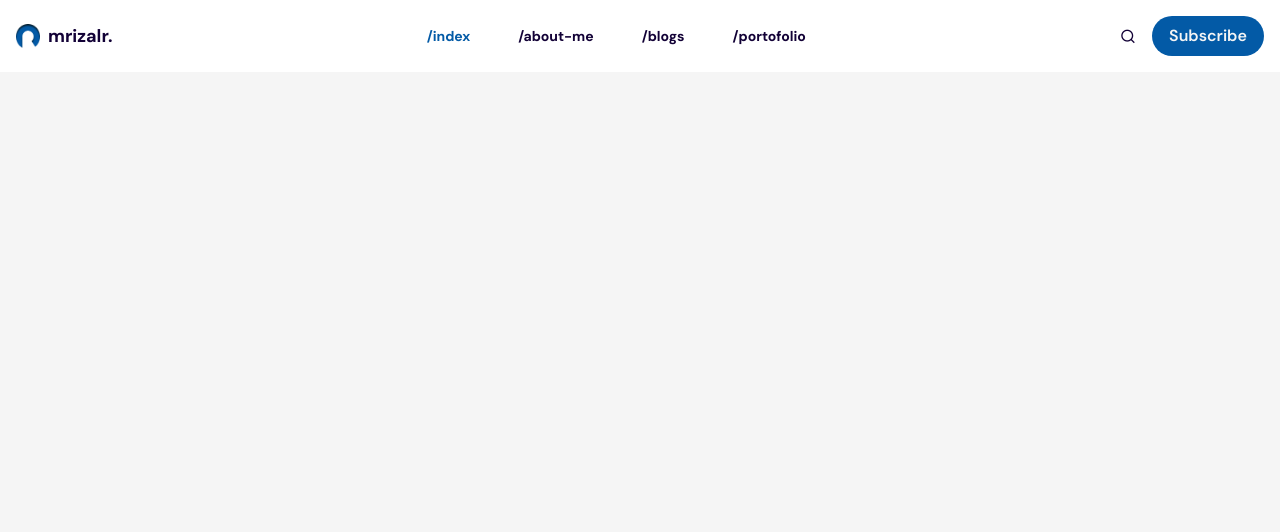
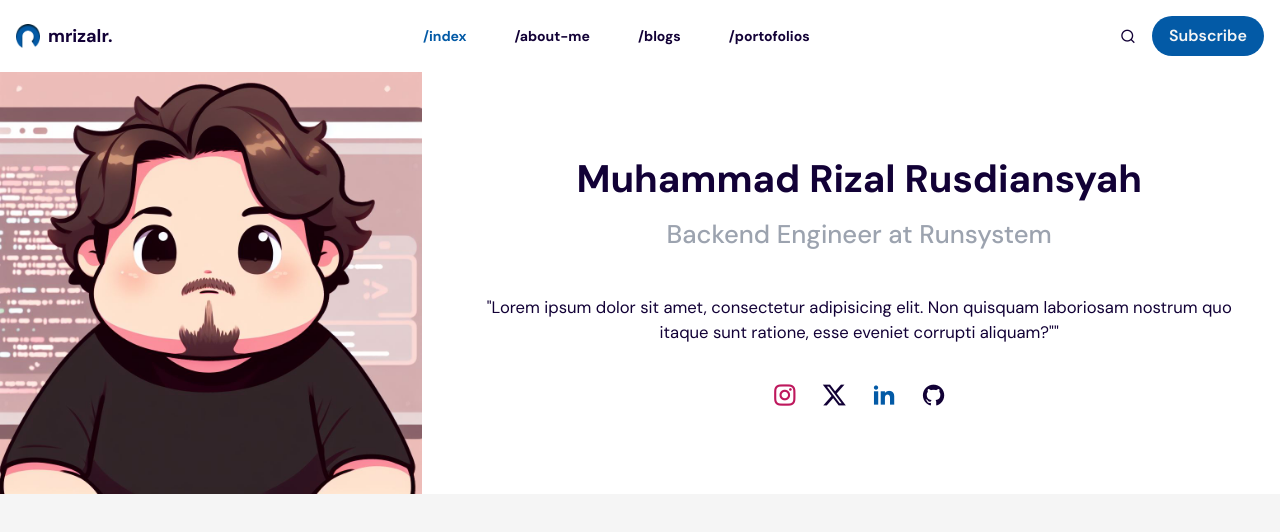
Before and after one commit to mrzalr/mrizalr-web-astro-react, an Astro site: page / in a window 1280 px wide. Built offline with nearby package versions, Linux system fonts and the light colour scheme; Astro itself is replaced by a stand-in of ours.

Commit message:
ADD hero

```diff
--- /dev/null
+++ b/src/components/Hero.jsx
@@ -0,0 +1,75 @@
+import React from "react";
+import { useMediaQuery } from "react-responsive";
+
+const Hero = () => {
+  const isMobile = useMediaQuery({ query: "(max-width:640px)" });
+
+  return (
+    <>
+      <div
+        className={`flex ${
+          isMobile ? "flex-col justify-center" : "flex-row justify-between"
+        } items-center gap-4`}
+      >
+        <img
+          className={`${
+            isMobile ? "w-40 h-40 rounded-full" : "rounded-none w-[33vw]"
+          }`}
+          src="mrizalr-avatar.jpg"
+          alt="mrizalr-avatar"
+        />
+        <div
+          className={`flex flex-col flex-1 lg:gap-2 items-center text-center px-8`}
+        >
+          <h1
+            className={`font-bold ${
+              isMobile ? "text-xl" : "text-[3vw]"
+            }  text-defaultFont`}
+          >
+            Muhammad Rizal Rusdiansyah
+          </h1>
+          <h3
+            className={`font-medium ${
+              isMobile ? "text-sm" : "text-[2vw]"
+            } text-gray-400`}
+          >
+            Backend Engineer at Runsystem
+          </h3>
+          <p className={`pt-8 ${!isMobile && "text-[1.3vw]"}`}>
+            "Lorem ipsum dolor sit amet, consectetur adipisicing elit. Non
+            quisquam laboriosam nostrum quo itaque sunt ratione, esse eveniet
+            corrupti aliquam?""
+          </p>
+          <ul
+            className={`flex justify-center ${
+              isMobile ? "gap-4" : "gap-6"
+            } pt-6`}
+          >
+            <li className={`${!isMobile && "text-[2vw]"}`}>
+              <a href="https://www.instagram.com/m_rijalr">
+                <i class="ri-instagram-line text-pink-700"></i>
+              </a>
+            </li>
+            <li className={`${!isMobile && "text-[2vw]"}`}>
+              <a href="https://www.x.com/mrizalr_">
+                <i class="ri-twitter-x-fill"></i>
+              </a>
+            </li>
+            <li className={`${!isMobile && "text-[2vw]"}`}>
+              <a href="https://www.linkedin.com/in/mrizalr">
+                <i class="ri-linkedin-fill text-primary"></i>
+              </a>
+            </li>
+            <li className={`${!isMobile && "text-[2vw]"}`}>
+              <a href="https://www.github.com/mrzalr">
+                <i class="ri-github-fill"></i>
+              </a>
+            </li>
+          </ul>
+        </div>
+      </div>
+    </>
+  );
+};
+
+export default Hero;
--- a/src/components/Navbar.jsx
+++ b/src/components/Navbar.jsx
@@ -19,7 +19,7 @@ const Navbar = () => {
           <h1 className="text-lg font-bold">mrizalr.</h1>
         </a>
         {!isMobile && (
-          <ul className="flex gap-8 lg:gap-12 w-50 justify-center duration-150">
+          <ul className="flex gap-4 md:gap-12 w-50 justify-center duration-150">
             <li className="text-primary font-bold text-sm text-center">
               <a href="/">/index</a>
             </li>
@@ -30,7 +30,7 @@ const Navbar = () => {
               <a href="/blogs">/blogs</a>
             </li>
             <li className="font-bold text-sm text-center">
-              <a href="/portofolio">/portofolio</a>
+              <a href="/portofolios">/portofolios</a>
             </li>
           </ul>
         )}
@@ -55,7 +55,7 @@ const Navbar = () => {
           className={`absolute ${
             isMobile ? "left-10 right-10" : "right-8 w-72"
           } -bottom-16 bg-white ${
-            toggleSearch ? "opacity-100" : "opacity-0"
+            toggleSearch ? "opacity-100 block" : "opacity-0 hidden"
           } rounded-full px-6 py-4 duration-150`}
         >
           <form className="flex gap-2 items-center">
@@ -74,12 +74,8 @@ const Navbar = () => {
             menuVisible ? "left-0 right-0" : "left-full -right-full"
           } top-0 bottom-0 font-semibold flex justify-center items-center duration-150 z-40`}
         >
-          {/* <i
-            onClick={() => setMenuVisible(false)}
-            className={`ri-close-line cursor-pointer absolute right-4 top-4`}
-          ></i> */}
           <ul className="flex flex-col gap-6 items-center">
-            <li>
+            <li className="text-primary">
               <a href="/">/index</a>
             </li>
             <li>
@@ -89,7 +85,7 @@ const Navbar = () => {
               <a href="/blogs">/blogs</a>
             </li>
             <li>
-              <a href="/portofolio">/portofolio</a>
+              <a href="/portofolios">/portofolios</a>
             </li>
           </ul>
           <button className="absolute bottom-5 left-50 -translate-x-50 bg-primary w-32 h-10 rounded-full text-defaultWhite font-semibold mt-12">
--- a/src/pages/index.astro
+++ b/src/pages/index.astro
@@ -1,6 +1,7 @@
 ---
 import "../styles/global.css";
 import Navbar from "../components/Navbar";
+import Hero from "../components/Hero";
 ---
 
 <html lang="en">
@@ -23,6 +24,8 @@ import Navbar from "../components/Navbar";
     <header class="w-screen fixed top-0 left-0 right-0">
       <Navbar client:only />
     </header>
-    <section class="mt-[70px]"></section>
+    <section class="pt-[72px] pb-16 sm:pb-0 bg-white">
+      <Hero client:only />
+    </section>
   </body>
 </html>
```
Also changed, not shown: public/mrizalr-avatar.jpg (added).
